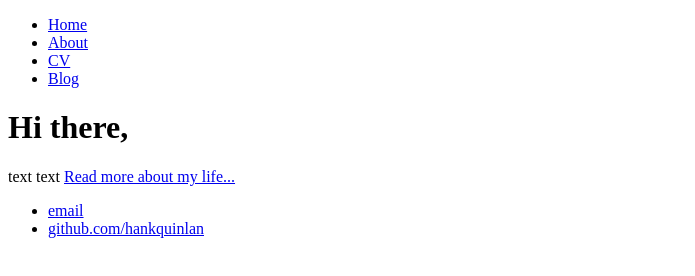
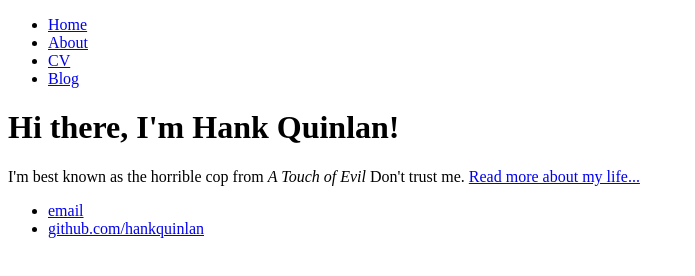
Before and after one commit to alexeybutyrev/alexeybutyrev, a plain HTML site: page index.html in a window 1280 px wide. Shown: the whole page, without its empty margins (0-695 px from the left). Drawn offline with Linux system fonts and the light colour scheme.

Commit message:
Update index.html

```diff
--- a/index.html
+++ b/index.html
@@ -1,7 +1,7 @@
 <!DOCTYPE html>
 <html>
 	<head>
-		<title> Alexey Butyrev </title>
+		<title>Hank Quinlan, Horrible Cop</title>
 	</head>
 	<body>
 		<nav>
@@ -14,8 +14,8 @@
 		</nav>
 		<div class="container">
     		<div class="blurb">
-        		<h1>Hi there, </h1>
-				<p>text</em> text <a href="/about">Read more about my life...</a></p>
+        		<h1>Hi there, I'm Hank Quinlan!</h1>
+				<p>I'm best known as the horrible cop from <em>A Touch of Evil</em> Don't trust me. <a href="/about">Read more about my life...</a></p>
     		</div><!-- /.blurb -->
 		</div><!-- /.container -->
 		<footer>
```
